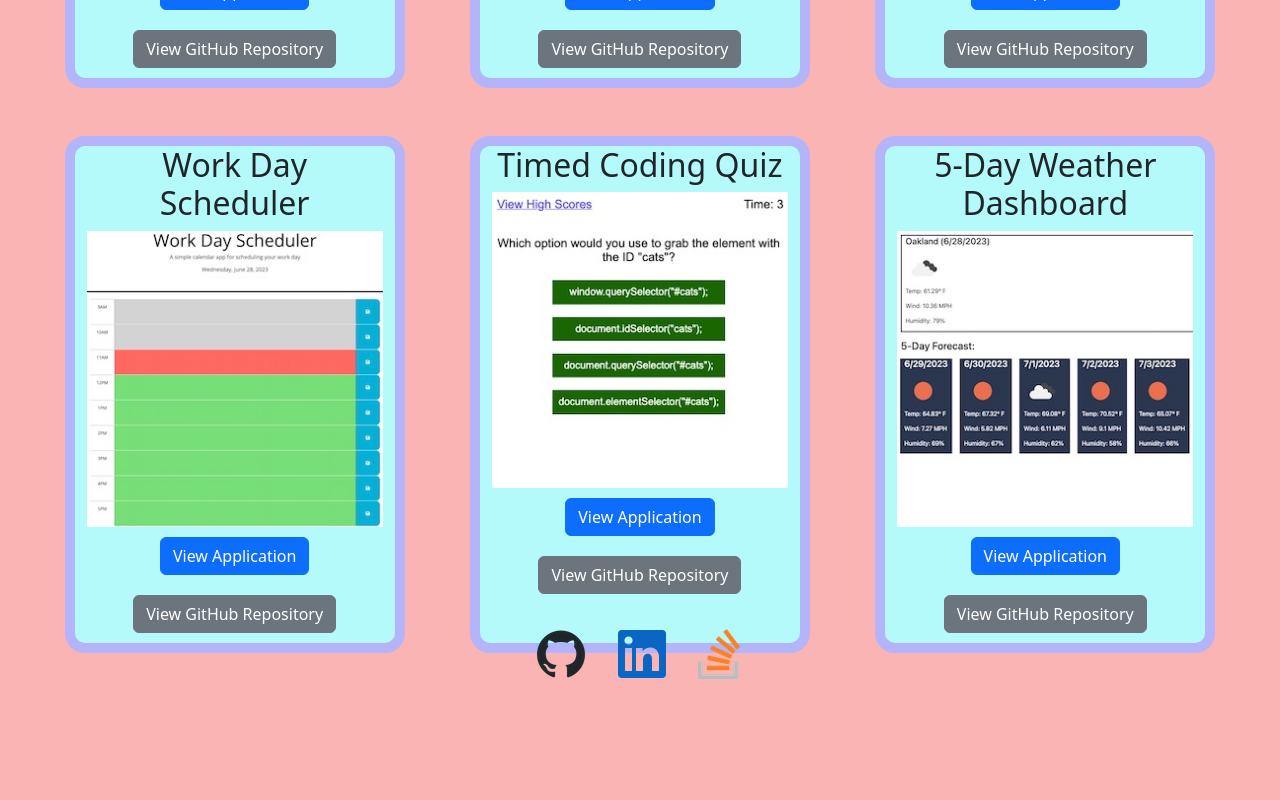
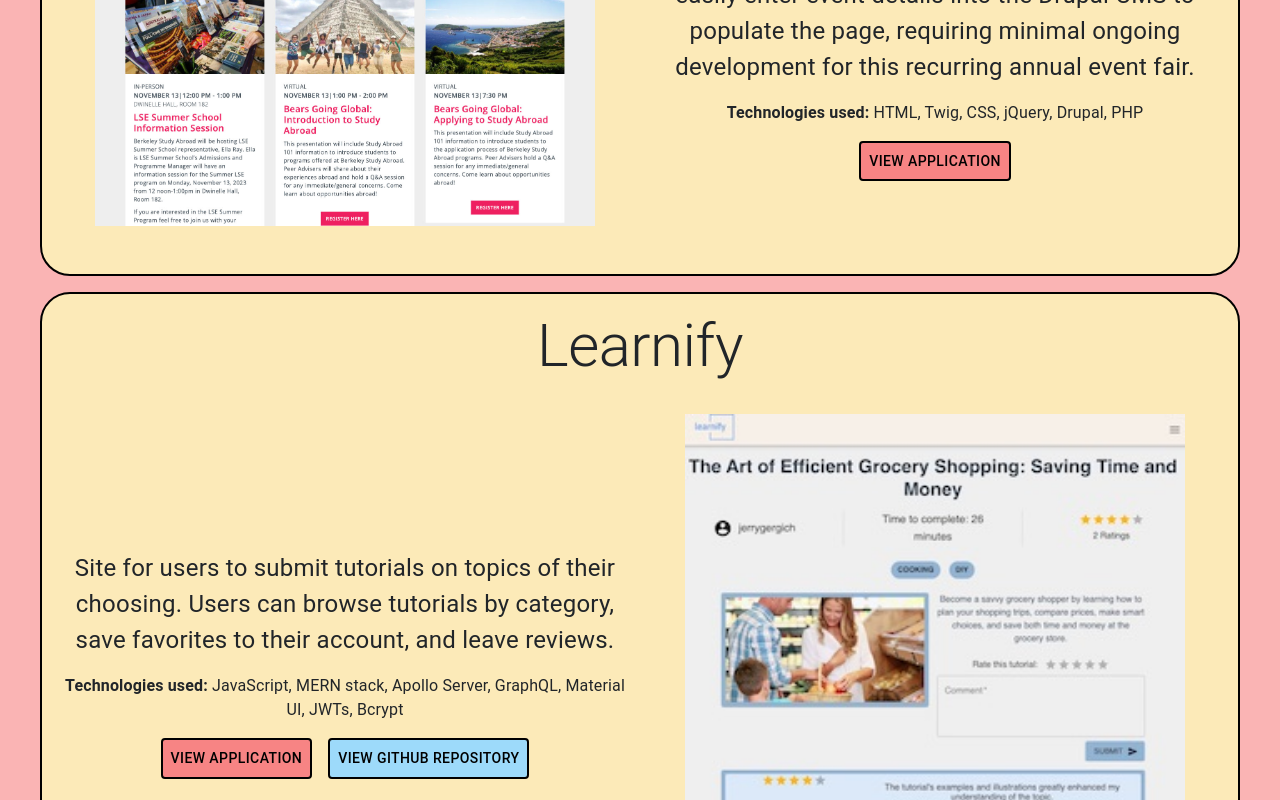
Before and after one commit to sendusyourbones/rebecca-react-portfolio, a React (Create React App) app: page /portfolio in a window 1280 px wide. Shown: the part 600-1400 px from the top of the page. Before the commit the page ends 1285 px from the top, so only its background shows below. Built offline with nearby package versions, Linux system fonts and the light colour scheme.

Commit message:
Update Project.js to use MUI; style Portfolio pg; add SAW to portfolio

```diff
--- /dev/null
+++ b/src/components/PortfolioImage.js
@@ -0,0 +1,28 @@
+// Material-UI imports
+import { Grid, makeStyles } from '@material-ui/core';
+
+// Component styles
+const useStyles = makeStyles((theme) => ({
+  portfolioImg: {
+    maxWidth: '500px',
+    minWidth: '0',
+    width: '100%',
+    margin: '2rem 0',
+  },
+}));
+
+export const PortfolioImage = (props) => {
+  const classes = useStyles();
+
+  return (
+    <Grid item md={6}>
+      <img
+        src={props.thumbnail}
+        alt={props.imgAlt}
+        className={classes.portfolioImg}
+      />
+    </Grid>
+  );
+};
+
+export default PortfolioImage;
--- a/src/components/Project.js
+++ b/src/components/Project.js
@@ -1,35 +1,132 @@
-import React from 'react';
+import React, { useState, useEffect } from 'react';
 
+// React Router imports
+import { Link } from 'react-router-dom';
+
+// Material-UI imports
+import { Button, Grid, makeStyles, Typography } from '@material-ui/core';
+import { withStyles } from '@material-ui/core/styles';
+
+// Component and style imports
+import PortfolioImage from './PortfolioImage';
 import '../assets/styles/Project.css';
 
+// Button styles
+const AppButton = withStyles((theme) => ({
+  root: {
+    color: '#000000',
+    backgroundColor: '#F78484',
+    '&:hover': {
+      color: '#FFFFFF',
+      backgroundColor: '#8a2222',
+    },
+    border: '2px solid #000000',
+  },
+}))(Button);
+
+const GithubButton = withStyles((theme) => ({
+  root: {
+    color: '#000000',
+    backgroundColor: '#9ddafa',
+    '&:hover': {
+      color: '#FFFFFF',
+      backgroundColor: '#276b8f',
+    },
+    border: '2px solid #000000',
+  },
+}))(Button);
+
+// Other component styles
+const useStyles = makeStyles((theme) => ({
+  projectWrapper: {
+    border: '2px solid black',
+    borderRadius: '30px',
+    backgroundColor: '#fceab8',
+    padding: '1rem',
+  },
+  title: {
+    [theme.breakpoints.down('sm')]: {
+      fontSize: '2rem',
+    },
+  },
+  description: {
+    [theme.breakpoints.up('md')]: {
+      fontSize: '1.5rem',
+    },
+  },
+}));
+
 export const Project = (props) => {
-    return (
-        <div className="container-fluid project-container">
-            <h2>{props.title}</h2>
-            <div className="row">
-                <img
-                    src={props.thumbnail}
-                    alt={props.imgAlt}
-                />
-                <a
-                    href={props.appUrl}
-                    target="_blank"
-                    rel="noreferrer"
-                    className="btn btn-primary"
+  const classes = useStyles();
+
+  const [rowView, setRowView] = useState(window.innerWidth > 959);
+  const [columnView, setColumnView] = useState(window.innerWidth <= 959);
+
+  const updateView = () => {
+    setRowView(window.innerWidth > 959);
+    setColumnView(window.innerWidth <= 959);
+  };
+
+  useEffect(() => {
+    window.addEventListener('resize', updateView);
+    return () => window.removeEventListener('resize', updateView);
+  });
+
+  return (
+    <Grid className={classes.projectWrapper}>
+      <Typography variant='h2' className={classes.title}>{props.title}</Typography>
+      <Grid container spacing={2} alignItems='center' justifyContent='center'>
+        {props.index % 2 === 0 || columnView ? (
+          <PortfolioImage
+            thumbnail={props.thumbnail}
+            imgAlt={props.imgAlt}
+          ></PortfolioImage>
+        ) : null}
+        <Grid item md={6}>
+          <Typography paragraph className={classes.description}>
+            {props.description}
+          </Typography>
+          <Typography paragraph>
+            <strong>Technologies used:</strong> {props.technologies}
+          </Typography>
+          <Grid container spacing={2} justifyContent='center'>
+            <Grid item>
+              <AppButton
+                component={Link}
+                to={props.appUrl}
+                color='primary'
+                target='_blank'
+                rel='noreferrer noopener'
+                aria-label={`View the ${props.title} application`}
+              >
+                View Application
+              </AppButton>
+            </Grid>
+            {props.gitHubUrl ? (
+              <Grid item>
+                <GithubButton
+                  component={Link}
+                  to={props.gitHubUrl}
+                  color='secondary'
+                  target='_blank'
+                  rel='noreferrer noopener'
+                  aria-label={`View the ${props.title} GitHub repository`}
                 >
-                    View Application
-                </a>
-                <a
-                    href={props.gitHubUrl}
-                    target="_blank"
-                    rel="noreferrer"
-                    className="btn btn-secondary"
-                >
-                    View GitHub Repository
-                </a>
-            </div>
-        </div>
-    );
+                  View GitHub Repository
+                </GithubButton>
+              </Grid>
+            ) : null}
+          </Grid>
+        </Grid>
+        {props.index % 2 === 1 && rowView ? (
+          <PortfolioImage
+            thumbnail={props.thumbnail}
+            imgAlt={props.imgAlt}
+          ></PortfolioImage>
+        ) : null}
+      </Grid>
+    </Grid>
+  );
 };
 
 export default Project;
--- a/src/components/pages/Portfolio.js
+++ b/src/components/pages/Portfolio.js
@@ -1,27 +1,36 @@
-import React from 'react';
-
-// Import components
-import Project from '../Project';
-
-// Import images
-import CodingQuiz from '../../assets/images/coding-quiz.jpg';
+// Image imports
 import Learnify from '../../assets/images/learnify.jpg';
 import KitchenAlchemy from '../../assets/images/kitchen-alchemy.jpg';
 import Scheduler from '../../assets/images/scheduler.jpg';
 import SneezeTheDay from '../../assets/images/sneeze-the-day-square.jpg';
+import StudyAbroadWeek from '../../assets/images/saw.jpg';
 import WeatherDashboard from '../../assets/images/weather-dashboard.jpg';
 
-// Import CSS
+// Component and style imports
+import Project from '../Project';
 import '../../assets/styles/Portfolio.css';
 
 export const Portfolio = () => {
   const projects = [
+    {
+      title: 'Study Abroad Week Landing Page',
+      thumbnail: StudyAbroadWeek,
+      imgAlt: 'Screenshot of the Study Abroad Week Landing Page',
+      appUrl: 'https://studyabroadweek.berkeley.edu',
+      description:
+        'Webpage for users to view details of events making up the Berkeley Study Abroad Week event fair, with links to register for each event. Users can filter events by date, event type (ex. information session), and/or in-person/virtual. This project included setting up a template to allow non-technical staff to easily enter event details into the Drupal CMS to populate the page, requiring minimal ongoing development for this recurring annual event fair.',
+      technologies: 'HTML, Twig, CSS, jQuery, Drupal, PHP',
+    },
     {
       title: 'Learnify',
       thumbnail: Learnify,
       imgAlt: 'Screenshot of the Learnify app',
       appUrl: 'https://learnify-7e031704dc94.herokuapp.com/',
       gitHubUrl: 'https://github.com/UserOlena/Learnify',
+      description:
+        'Site for users to submit tutorials on topics of their choosing. Users can browse tutorials by category, save favorites to their account, and leave reviews.',
+      technologies:
+        'JavaScript, MERN stack, Apollo Server, GraphQL, Material UI, JWTs, Bcrypt',
     },
     {
       title: 'Sneeze The Day',
@@ -29,6 +38,10 @@ export const Portfolio = () => {
       imgAlt: 'Screenshot of the Sneeze the Day app',
       appUrl: 'https://zed-csp.github.io/dangerForce-Proj-1/',
       gitHubUrl: 'https://github.com/Zed-CSP/dangerForce-Proj-1',
+      description:
+        'Uses an air quality API to provide users with air quality information for any city of their choosing. Saves past searches so users can easily repeat their favorite searches.',
+      technologies:
+        'HTML, CSS (Tailwind), JavaScript, local storage, third-party APIs, GitHub Pages, Trello',
     },
     {
       title: 'Kitchen Alchemy',
@@ -36,6 +49,10 @@ export const Portfolio = () => {
       imgAlt: 'Screenshot of the Kitchen Alchemy app',
       appUrl: 'https://kitchen-alchemy.herokuapp.com/',
       gitHubUrl: 'https://github.com/Zed-CSP/codeConnoisseurs',
+      description:
+        'Allows users to create an account to browse and submit recipes. Includes filtering recipes by ingredient and viewing recipes grouped by the user who submitted them.',
+      technologies:
+        'Handlebars, CSS (Bootstrap), JavaScript, Node.js, Express, MySQL, Sequelize, Nodemailer, Bcrypt',
     },
     {
       title: 'Work Day Scheduler',
@@ -43,13 +60,9 @@ export const Portfolio = () => {
       imgAlt: 'Screenshot of the Work Day Scheduler app',
       appUrl: 'https://sendusyourbones.github.io/daily-planner/',
       gitHubUrl: 'https://github.com/sendusyourbones/daily-planner',
-    },
-    {
-      title: 'Timed Coding Quiz',
-      thumbnail: CodingQuiz,
-      imgAlt: 'Screenshot of the Timed Coding Quiz app',
-      appUrl: 'https://sendusyourbones.github.io/coding-quiz/',
-      gitHubUrl: 'https://github.com/sendusyourbones/coding-quiz',
+      description:
+        'Lorem ipsum dolor sit amet, consectetur adipiscing elit, sed do eiusmod tempor incididunt ut labore et dolore magna aliqua. Ut enim ad minim veniam, quis nostrud exercitation ullamco laboris nisi ut aliquip ex ea commodo consequat.',
+      technologies: 'HTML, CSS, JavaScript',
     },
     {
       title: '5-Day Weather Dashboard',
@@ -57,14 +70,25 @@ export const Portfolio = () => {
       imgAlt: 'Screenshot of the 5-Day Weather Dashboard app',
       appUrl: 'https://sendusyourbones.github.io/weather-dashboard/',
       gitHubUrl: 'https://github.com/sendusyourbones/weather-dashboard',
+      description:
+        'Lorem ipsum dolor sit amet, consectetur adipiscing elit, sed do eiusmod tempor incididunt ut labore et dolore magna aliqua. Ut enim ad minim veniam, quis nostrud exercitation ullamco laboris nisi ut aliquip ex ea commodo consequat.',
+      technologies: 'HTML, CSS, JavaScript',
     },
   ];
 
   function projectList(projects) {
     return (
       <div className='d-flex projects-row'>
-        {projects.map((project) => {
-          const { title, thumbnail, imgAlt, appUrl, gitHubUrl } = project;
+        {projects.map((project, index) => {
+          const {
+            title,
+            thumbnail,
+            imgAlt,
+            appUrl,
+            gitHubUrl,
+            description,
+            technologies,
+          } = project;
           return (
             <Project
               title={title}
@@ -72,6 +96,10 @@ export const Portfolio = () => {
               imgAlt={imgAlt}
               appUrl={appUrl}
               gitHubUrl={gitHubUrl}
+              description={description}
+              technologies={technologies}
+              index={index}
+              key={index}
             />
           );
         })}
```
Also changed, not shown: src/assets/images/saw.jpg (added).
